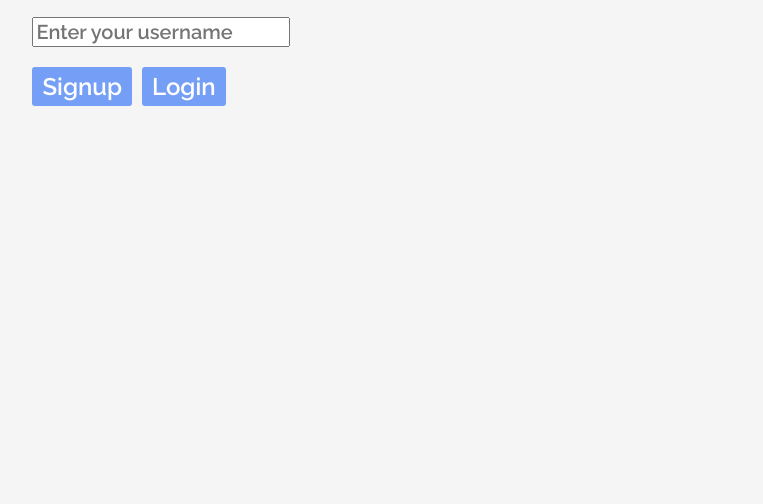
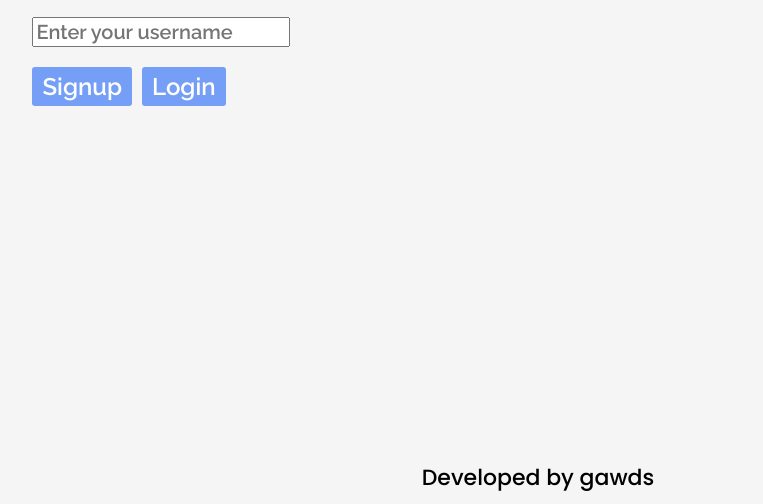
Before and after one commit to fusionmaster7/url-shortener, a website: page public/index.html in a window 1280 px wide. Shown: the part 296-800 px from the top of the page, without its empty margins (102-865 px from the left). Drawn offline with nearby package versions, Linux system fonts and the light colour scheme.

Commit message:
Added footer

```diff
--- a/server/index.js
+++ b/index.js
@@ -9,6 +9,7 @@ const { getUrls, addUrl, viewUrl } = require("./Controllers/url");
 const app = express();
 db.connect();
 
+app.use(express.static(`${__dirname}/public`));
 app.use(express.json());
 app.use(cors());
 
--- a/client/index.html
+++ b/public/index.html
@@ -41,6 +41,9 @@
         </div>
       </div>
     </div>
+    <div class="footer">
+      Developed by gawds
+    </div>
     <script
       type="text/javascript"
       src="https://cdnjs.cloudflare.com/ajax/libs/axios/0.19.2/axios.min.js"
--- a/client/style.css
+++ b/public/style.css
@@ -118,3 +118,15 @@ body {
   color: white;
   padding: 2px 5px;
 }
+
+.footer {
+  position: fixed;
+  left: 0;
+  bottom: 0;
+  width: 100%;
+  color: black;
+  font-size: 22px;
+  font-family: "Poppins", sans-serif;
+  text-align: center;
+  margin-bottom: 10px;
+}
```
Also changed, not shown: Controllers/url.js (renamed from server/Controllers/url.js), Controllers/users.js (renamed from server/Controllers/users.js), Models/url.js (renamed from server/Models/url.js), Models/users.js (renamed from server/Models/users.js), db.js (renamed from server/db.js), public/script.js (renamed from client/script.js).
